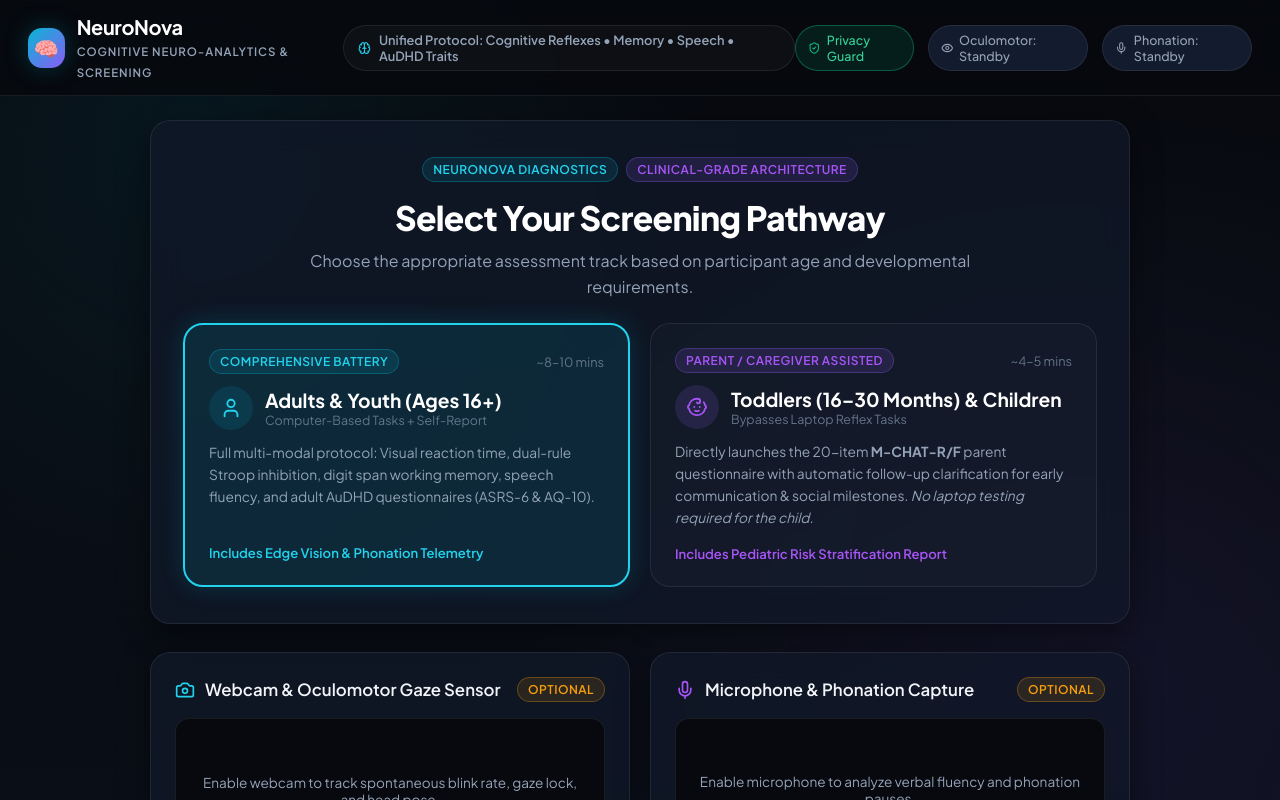
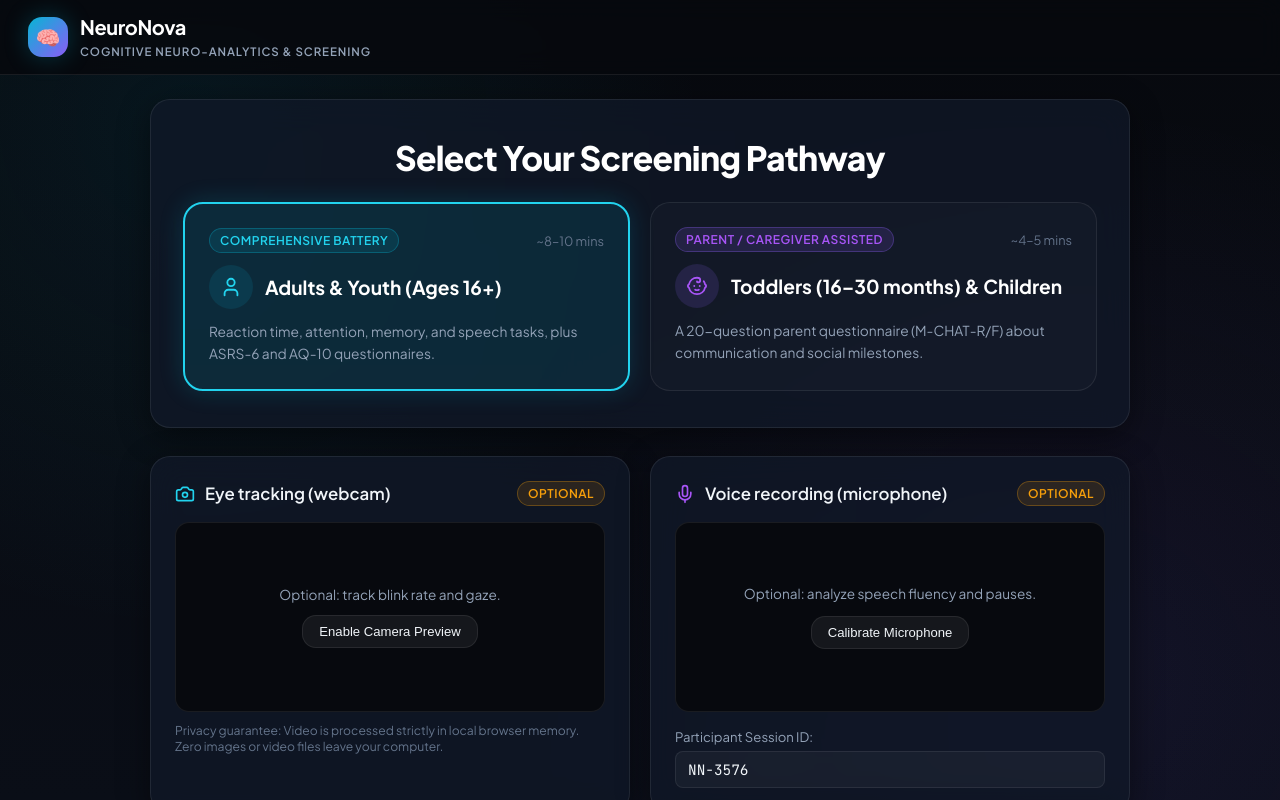
Before and after one commit to darkacer211/Nuronova, a React (Vite) app in the folder frontend/: page / in a window 1280 px wide. Shown: the top 800 px of the page. Built offline with nearby package versions, Linux system fonts and the light colour scheme.

Commit message:
refactor(ui): simplify copy and remove extraneous badges and pills

```diff
--- a/frontend/src/components/Header.jsx
+++ b/frontend/src/components/Header.jsx
@@ -1,5 +1,4 @@
 import React from 'react';
-import { Activity, ShieldCheck, Cpu, Mic, Eye, Brain, ClipboardList } from 'lucide-react';
 
 export default function Header({
   activeModule = 'cognitive',
@@ -21,31 +20,8 @@ export default function Header({
           </div>
         </div>
 
-        {/* Unified Protocol Badge */}
-        <div style={{ display: 'flex', alignItems: 'center', gap: '8px', background: 'rgba(255,255,255,0.03)', padding: '6px 14px', borderRadius: 'var(--radius-full)', border: '1px solid var(--border-subtle)' }}>
-          <Brain size={14} color="var(--cyan-glow)" />
-          <span style={{ fontSize: '0.8rem', color: 'var(--text-muted)', fontWeight: 600 }}>
-            Unified Protocol: Cognitive Reflexes &bull; Memory &bull; Speech &bull; AuDHD Traits
-          </span>
-        </div>
-
-        {/* Telemetry Chips */}
+        {/* Global Action */}
         <div className="header-telemetry">
-          <div className="telemetry-chip active" title="Zero video sent over network. MediaPipe runs strictly in-browser.">
-            <ShieldCheck size={14} color="#10b981" />
-            <span>Privacy Guard</span>
-          </div>
-
-          <div className={`telemetry-chip ${gazeActive ? 'active' : ''}`}>
-            <Eye size={14} color={gazeActive ? '#10b981' : '#94a3b8'} />
-            <span>Oculomotor: {gazeActive ? 'Live' : 'Standby'}</span>
-          </div>
-
-          <div className={`telemetry-chip ${micActive ? 'active' : ''}`}>
-            <Mic size={14} color={micActive ? '#10b981' : '#94a3b8'} />
-            <span>Phonation: {micActive ? 'Live' : 'Standby'}</span>
-          </div>
-
           {currentStep !== 'preflight' && (
             <button
               onClick={onReset}
--- a/frontend/src/components/PreflightScreen.jsx
+++ b/frontend/src/components/PreflightScreen.jsx
@@ -1,5 +1,5 @@
 import React, { useState, useEffect, useRef } from 'react';
-import { Camera, Mic, ShieldAlert, CheckCircle2, AlertCircle, ArrowRight, Activity, Brain, Baby, User, Sparkles } from 'lucide-react';
+import { Camera, Mic, ArrowRight, Baby, User } from 'lucide-react';
 
 export default function PreflightScreen({
   onStartProtocol,
@@ -49,16 +49,9 @@ export default function PreflightScreen({
 
       {/* Hero Welcome Card */}
       <div className="glass-panel" style={{ padding: '36px 32px', textAlign: 'center', position: 'relative', overflow: 'hidden' }}>
-        <div style={{ display: 'inline-flex', alignItems: 'center', gap: '8px', marginBottom: '14px' }}>
-          <span className="badge-pill badge-cyan">NeuroNova Diagnostics</span>
-          <span className="badge-pill badge-violet">Clinical-Grade Architecture</span>
-        </div>
-        <h2 style={{ fontSize: '2.1rem', fontWeight: 800, marginBottom: '10px', letterSpacing: '-0.02em', color: '#ffffff' }}>
+        <h2 style={{ fontSize: '2.1rem', fontWeight: 800, marginBottom: '24px', letterSpacing: '-0.02em', color: '#ffffff' }}>
           Select Your Screening Pathway
         </h2>
-        <p style={{ color: 'var(--text-muted)', fontSize: '1rem', maxWidth: '720px', margin: '0 auto 24px auto', lineHeight: 1.6 }}>
-          Choose the appropriate assessment track based on participant age and developmental requirements.
-        </p>
 
         {/* TWO PATHWAYS SELECTION CARDS */}
         <div className="grid-2" style={{ gap: '20px', textAlign: 'left' }}>
@@ -92,16 +85,11 @@ export default function PreflightScreen({
                   <h3 style={{ fontSize: '1.2rem', fontWeight: 700, color: '#ffffff' }}>
                     Adults & Youth (Ages 16+)
                   </h3>
-                  <div style={{ fontSize: '0.78rem', color: 'var(--text-dim)' }}>Computer-Based Tasks + Self-Report</div>
                 </div>
               </div>
               <p style={{ fontSize: '0.86rem', color: 'var(--text-muted)', lineHeight: 1.6 }}>
-                Full multi-modal protocol: Visual reaction time, dual-rule Stroop inhibition, digit span working memory, speech fluency, and adult AuDHD questionnaires (ASRS-6 & AQ-10).
+                Reaction time, attention, memory, and speech tasks, plus ASRS-6 and AQ-10 questionnaires.
               </p>
-            </div>
-
-            <div style={{ marginTop: '16px', display: 'flex', alignItems: 'center', gap: '6px', fontSize: '0.82rem', color: 'var(--cyan-glow)', fontWeight: 600 }}>
-              <span>Includes Edge Vision & Phonation Telemetry</span>
             </div>
           </div>
 
@@ -132,18 +120,13 @@ export default function PreflightScreen({
                 </div>
                 <div>
                   <h3 style={{ fontSize: '1.2rem', fontWeight: 700, color: '#ffffff' }}>
-                    Toddlers (16–30 Months) & Children
+                    Toddlers (16–30 months) & Children
                   </h3>
-                  <div style={{ fontSize: '0.78rem', color: 'var(--text-dim)' }}>Bypasses Laptop Reflex Tasks</div>
                 </div>
               </div>
               <p style={{ fontSize: '0.86rem', color: 'var(--text-muted)', lineHeight: 1.6 }}>
-                Directly launches the 20-item <strong>M-CHAT-R/F</strong> parent questionnaire with automatic follow-up clarification for early communication & social milestones. <em>No laptop testing required for the child.</em>
+                A 20-question parent questionnaire (M-CHAT-R/F) about communication and social milestones.
               </p>
-            </div>
-
-            <div style={{ marginTop: '16px', display: 'flex', alignItems: 'center', gap: '6px', fontSize: '0.82rem', color: 'var(--violet-glow)', fontWeight: 600 }}>
-              <span>Includes Pediatric Risk Stratification Report</span>
             </div>
           </div>
 
@@ -159,7 +142,7 @@ export default function PreflightScreen({
               <div style={{ display: 'flex', alignItems: 'center', justifyContent: 'space-between', marginBottom: '16px' }}>
                 <div style={{ display: 'flex', alignItems: 'center', gap: '10px' }}>
                   <Camera size={20} color="var(--cyan-glow)" />
-                  <h3 style={{ fontSize: '1.05rem', fontWeight: 600 }}>Webcam & Oculomotor Gaze Sensor</h3>
+                  <h3 style={{ fontSize: '1.05rem', fontWeight: 600 }}>Eye tracking (webcam)</h3>
                 </div>
                 {cameraReady ? (
                   <span className="badge-pill badge-emerald">Connected</span>
@@ -179,7 +162,7 @@ export default function PreflightScreen({
                 {!cameraReady && (
                   <div style={{ position: 'absolute', textAlign: 'center', padding: '16px' }}>
                     <p style={{ fontSize: '0.85rem', color: 'var(--text-muted)', marginBottom: '12px' }}>
-                      Enable webcam to track spontaneous blink rate, gaze lock, and head pose.
+                      Optional: track blink rate and gaze.
                     </p>
                     <button onClick={handleEnableCamera} className="btn-secondary" style={{ fontSize: '0.82rem', padding: '8px 16px' }}>
                       Enable Camera Preview
@@ -203,7 +186,7 @@ export default function PreflightScreen({
               <div style={{ display: 'flex', alignItems: 'center', justifyContent: 'space-between', marginBottom: '16px' }}>
                 <div style={{ display: 'flex', alignItems: 'center', gap: '10px' }}>
                   <Mic size={20} color="var(--violet-glow)" />
-                  <h3 style={{ fontSize: '1.05rem', fontWeight: 600 }}>Microphone & Phonation Capture</h3>
+                  <h3 style={{ fontSize: '1.05rem', fontWeight: 600 }}>Voice recording (microphone)</h3>
                 </div>
                 {micReady ? (
                   <span className="badge-pill badge-emerald">Calibrated</span>
@@ -216,7 +199,7 @@ export default function PreflightScreen({
                 {!micReady ? (
                   <div style={{ textAlign: 'center' }}>
                     <p style={{ fontSize: '0.85rem', color: 'var(--text-muted)', marginBottom: '14px' }}>
-                      Enable microphone to analyze verbal fluency and phonation pauses.
+                      Optional: analyze speech fluency and pauses.
                     </p>
                     <button onClick={handleEnableMic} className="btn-secondary" style={{ fontSize: '0.82rem', padding: '8px 16px' }}>
                       Calibrate Microphone
@@ -306,19 +289,18 @@ export default function PreflightScreen({
                 Pediatric Autism Milestone Screener (M-CHAT-R/F)
               </h3>
               <p style={{ fontSize: '0.86rem', color: 'var(--text-muted)' }}>
-                Target age: 16 to 30 months (and up to 48 months). Completed by parent or primary caregiver.
+                Target age: 16–30 months. Completed by parent or primary caregiver.
               </p>
             </div>
           </div>
 
           <div style={{ background: 'rgba(139, 92, 246, 0.08)', border: '1px solid rgba(139, 92, 246, 0.25)', borderRadius: 'var(--radius-md)', padding: '18px 20px', marginBottom: '24px', fontSize: '0.9rem', color: 'var(--text-main)', lineHeight: 1.6 }}>
-            <strong>Why no computer reflex tasks? </strong>
-            Toddlers and young children cannot perform laptop reaction-time clicks, Stroop inhibition, or digit span memory tests. Early autism screening relies exclusively on standardized parental observation of developmental milestones (pointing, joint attention, response to name, pretend play).
+            Young children are screened through parent observation of milestones like pointing, joint attention, and response to name.
           </div>
 
           <div style={{ marginBottom: '24px' }}>
             <label style={{ fontSize: '0.85rem', color: 'var(--text-muted)', display: 'block', marginBottom: '8px' }}>
-              Child's First Name or Nickname (Optional & Private — never stored on external servers):
+              Child's name or nickname (optional)
             </label>
             <input
               type="text"
```
